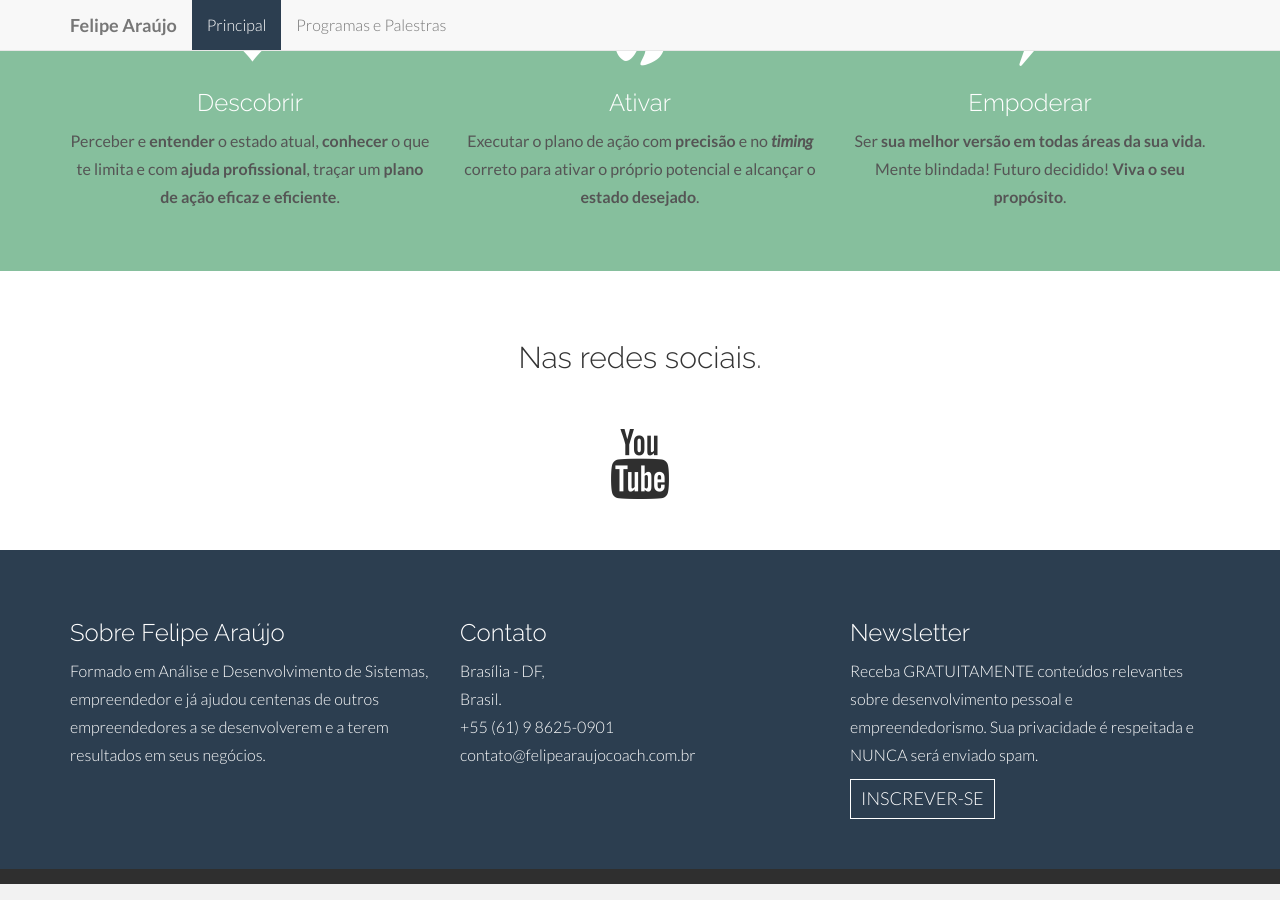
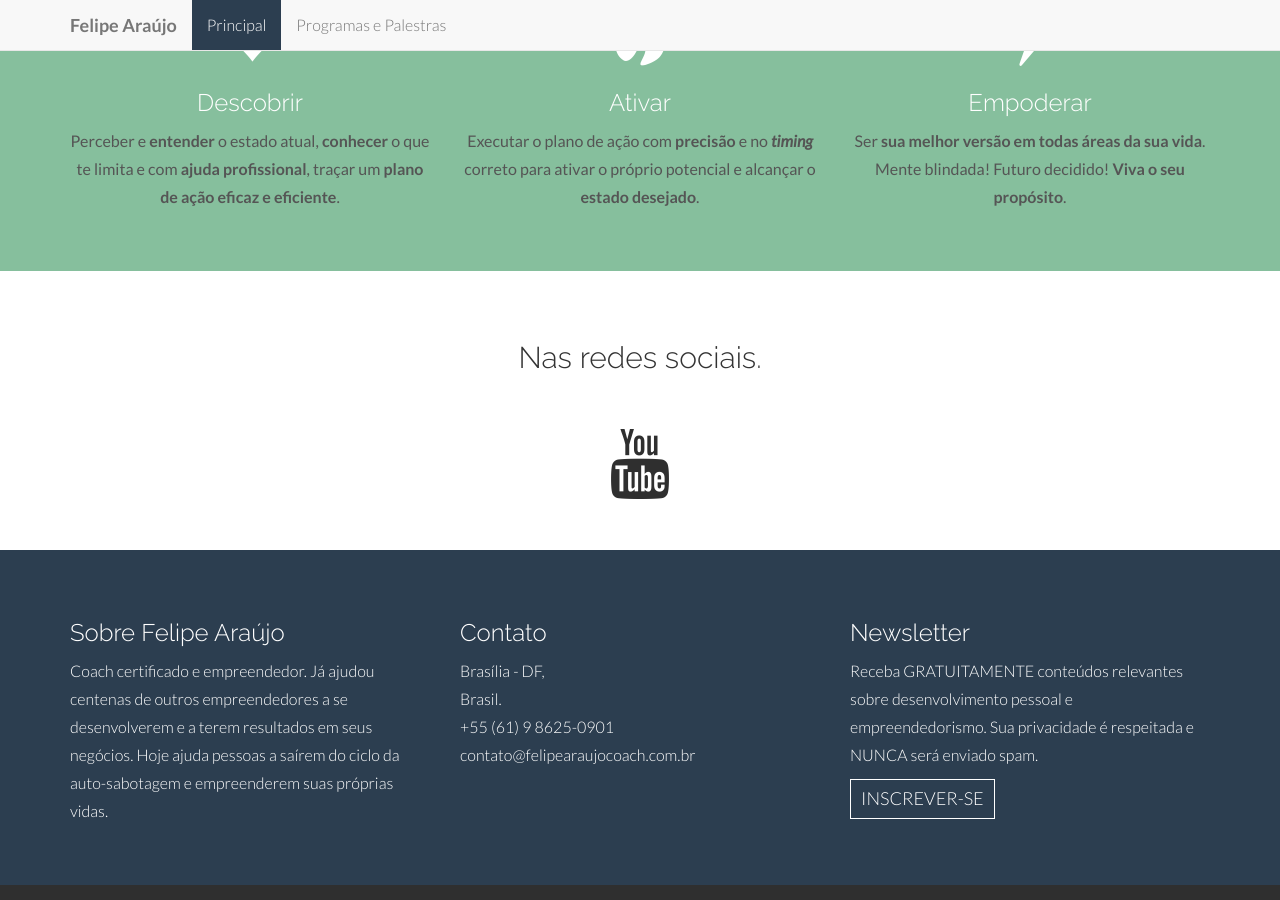
Before and after one commit to araujofelipe/felipearaujocoach, a Jekyll site: the page built from index.html, in a window 1280 px wide and 900 px high, scrolled down 624 px. Built offline with Jekyll 4.4.1, drawn with Linux system fonts in a browser that asks for light colours.

Commit message:
Descricao rodape

```diff
--- a/_includes/footer.html
+++ b/_includes/footer.html
@@ -3,7 +3,7 @@
 		<div class="row">
             <div class="col-lg-4">
 			    <h3>Sobre Felipe Araújo</h3>
-                <p>Formado em Análise e Desenvolvimento de Sistemas, empreendedor e já ajudou centenas de outros empreendedores a se desenvolverem e a terem resultados em seus negócios.
+                <p>Coach certificado e empreendedor. Já ajudou centenas de outros empreendedores a se desenvolverem e a terem resultados em seus negócios. Hoje ajuda pessoas a saírem do ciclo da auto-sabotagem e empreenderem suas próprias vidas.
                 </p>
             </div>
 			<div class="col-lg-4">
```
